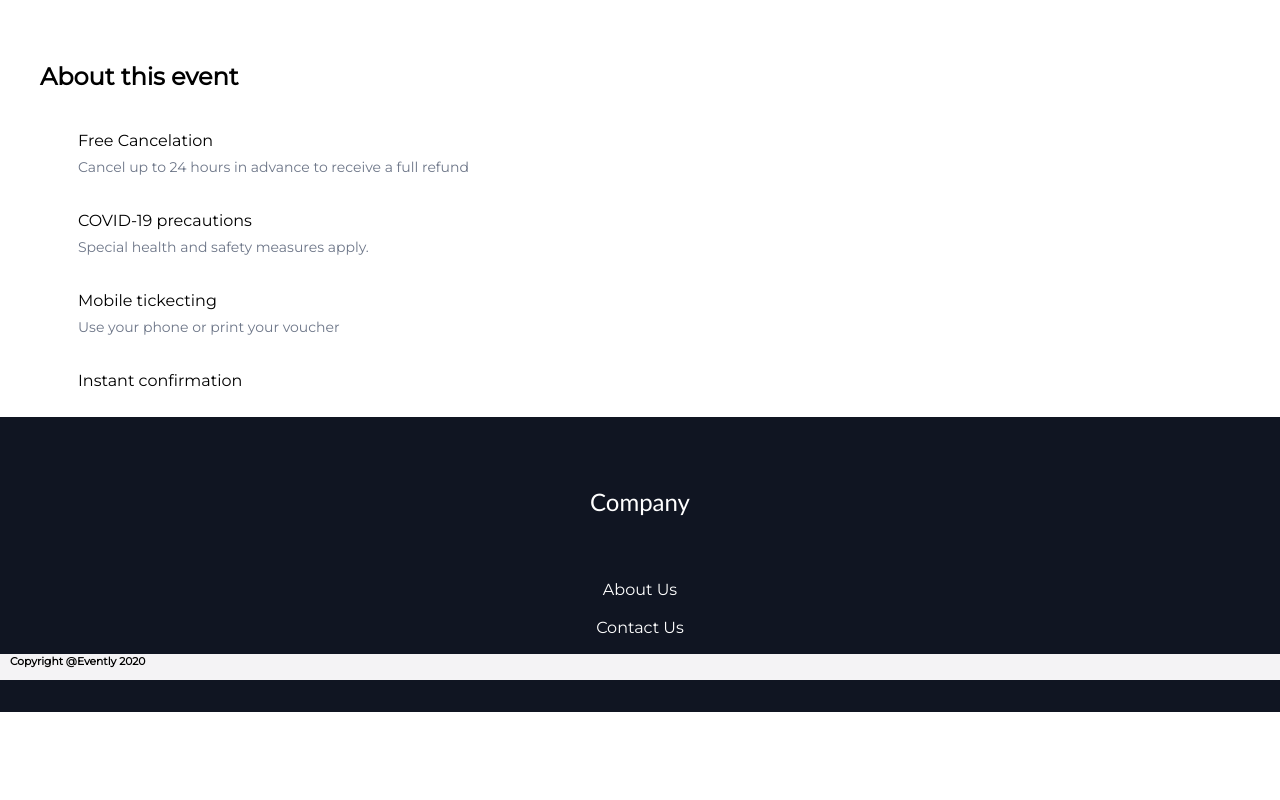
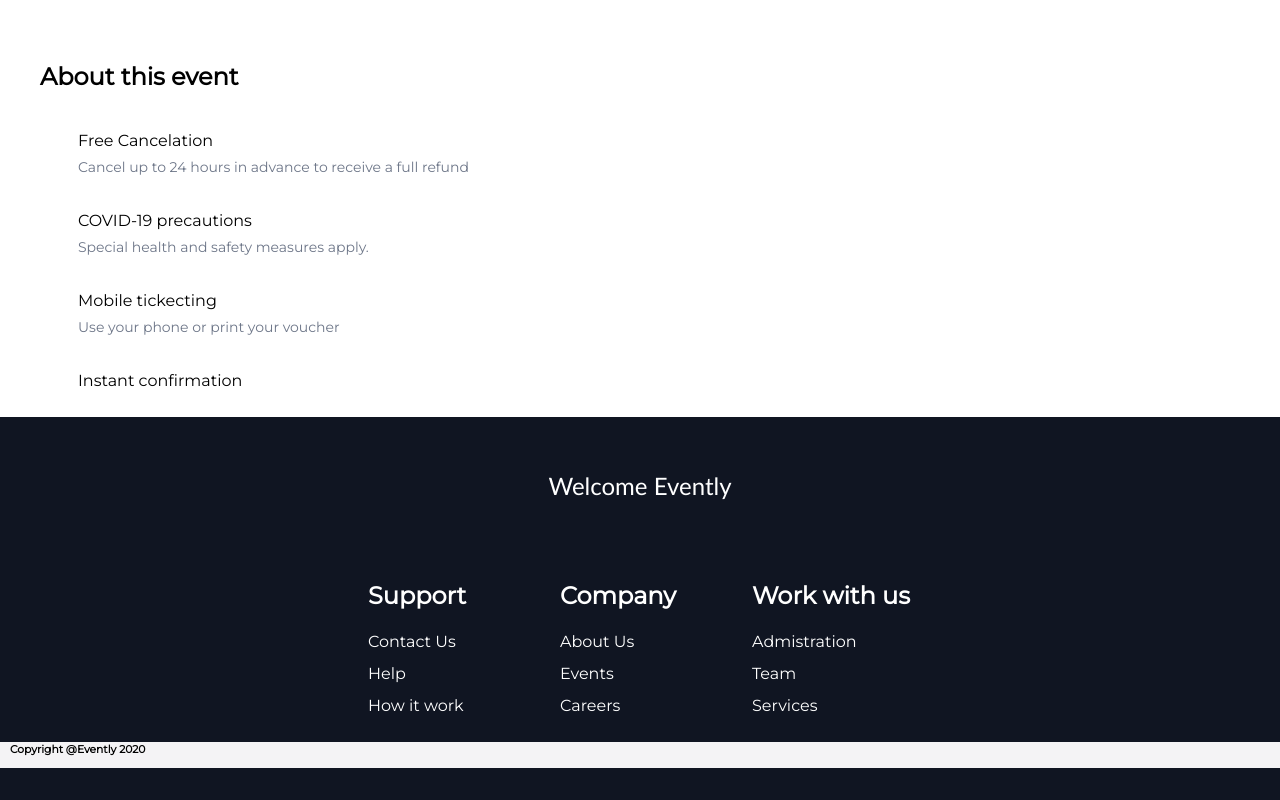
Before and after one commit to Renda02/event-app, a React (Create React App) app: page /events/1 in a window 1280 px wide. Shown: the part 757-1557 px from the top of the page. Before the commit the page ends 1469 px from the top, so only its background shows below. Built offline with nearby package versions, Linux system fonts and the light colour scheme.

Commit message:
styling-styling

```diff
--- a/src/components/About.jsx
+++ b/src/components/About.jsx
@@ -1,4 +1,5 @@
 import styled from "styled-components";
+import { Container } from "../globalStyles";
 
 function About() {
   return (
@@ -9,7 +10,7 @@ function About() {
         </IntroContainer>{" "}
       </Intro>
       <Section>
-        <Container>
+        <Wrapper>
           <Title>Changing your travels</Title>
           <Context>
             Lorem ipsum dolor sit amet consectetur adipisicing elit. Optio, odio
@@ -17,7 +18,7 @@ function About() {
             aliquid expedita quisquam dicta maiores a beatae earum eum harum
             rerum?
           </Context>
-        </Container>
+        </Wrapper>
       </Section>
     </Main>
   );
@@ -25,7 +26,7 @@ function About() {
 
 export default About;
 
-const Main = styled.div`
+const Main = styled(Container)`
   flex-grow: 1;
 `;
 
@@ -79,7 +80,7 @@ const Context = styled.p`
   align-items: center;
 `;
 
-const Container = styled.div`
+const Wrapper = styled.div`
   flex-direction: column;
   max-width: 688px;
   margin-left:0;
--- a/src/components/Body.jsx
+++ b/src/components/Body.jsx
@@ -49,4 +49,8 @@ const EventContainer = styled.div`
   flex-wrap: wrap;
   justify-content:center;
 
+  @media screen and (max-width:920px){
+    flex-direction:column;
+  }
+
 `;
--- a/src/components/Event.jsx
+++ b/src/components/Event.jsx
@@ -72,6 +72,10 @@ const EventWrapper = styled.div`
 
   &:hover{
     transform:scale(1.03)
+  }
+
+  @media screen and (max-width:920px){
+    width:100%;
   }
 `;
 
--- a/src/components/Footer.jsx
+++ b/src/components/Footer.jsx
@@ -5,11 +5,30 @@ function Footer() {
   return (
     <FooterContainer>
       <FooterContact>
-        <FooterSubHeading>Company</FooterSubHeading>
+        <FooterSubHeading>Welcome Evently</FooterSubHeading>
       </FooterContact>
-
-      <FooterText to="/about-us">About Us</FooterText>
-      <FooterText to="/contact">Contact Us</FooterText>
+      <FooterLinksContainer>
+        <FooterLinkWrap>
+          <FooterLinksItems>
+            <FooterTitle>Support</FooterTitle>
+            <FooterLink to="/contact">Contact Us</FooterLink>
+            <FooterLink to="/">Help</FooterLink>
+            <FooterLink to="/">How it work</FooterLink>
+          </FooterLinksItems>
+          <FooterLinksItems>
+            <FooterTitle>Company</FooterTitle>
+            <FooterLink to="/about-us">About Us</FooterLink>
+            <FooterLink to="/">Events</FooterLink>
+            <FooterLink to="/">Careers</FooterLink>
+          </FooterLinksItems>
+          <FooterLinksItems>
+            <FooterTitle>Work with us</FooterTitle>
+            <FooterLink to="/">Admistration</FooterLink>
+            <FooterLink to="/">Team</FooterLink>
+            <FooterLink to="/">Services</FooterLink>
+          </FooterLinksItems>
+        </FooterLinkWrap>
+      </FooterLinksContainer>
       <SubFooter>
         <Text> Copyright @Evently 2020 </Text>
       </SubFooter>
@@ -21,7 +40,7 @@ export default Footer;
 
 const FooterContainer = styled.div`
   background-color: #101522;
-  padding: 2.7rem 0 2rem 0;
+  padding: 1.7rem 0 2rem 0;
   display: flex;
   justify-content: center;
   flex-direction: column;
@@ -46,13 +65,6 @@ const FooterSubHeading = styled.p`
   font-size: 1.5rem;
 `;
 
-const FooterText = styled(Link)`
-  margin-bottom: 14px;
-  font-size: 1rem;
-  color: #fff;
-  text-decoration: none;
-`;
-
 const SubFooter = styled.div`
   display: flex;
   justify-content: flex-start;
@@ -68,3 +80,54 @@ const Text = styled.h6`
   color: #000;
   margin-left: 0 auto;
 `;
+
+const FooterLinksContainer = styled.div`
+  width: 100%;
+  max-width: 1000px;
+  display: flex;
+  justify-content: center;
+
+  @media screen and (max-width: 820px) {
+    padding-top: 32px;
+  }
+`;
+
+const FooterLinkWrap = styled.div`
+  display: flex;
+
+  @media screen and (max-width: 820px) {
+    flex-direction: column;
+  }
+`;
+
+const FooterLinksItems = styled.div`
+  display: flex;
+  flex-direction: column;
+  align-items: flex-start;
+  margin: 16px;
+  text-align: left;
+  width: 160px;
+  box-sizing: border-box;
+  color: #ffff;
+
+  @media screen and (max-width: 420px) {
+    margin: 0;
+    padding: 10px;
+    width: 100%;
+  }
+`;
+
+const FooterTitle = styled.h2`
+  margin-bottom: 16px;
+`;
+
+const FooterLink = styled(Link)`
+  color: #fff;
+  text-decoration: none;
+  margin-bottom: 0.5rem;
+
+  &:hover {
+    color: #645bee;
+    transition: 0.3s ease-out;
+  }
+`;
--- a/src/components/Home.jsx
+++ b/src/components/Home.jsx
@@ -94,6 +94,11 @@ const Wrapper = styled(Container)`
 
   justify-content: space-between;
   margin: 0 auto;
+
+  @media screen and (max-width:920px){
+    flex-direction:column;
+
+  }
 `;
 
 const Intro = styled.div`
@@ -121,6 +126,10 @@ const Image = styled.img`
   width: 45%;
   border-radius: 5px;
   padding: 1em 0;
+
+  @media screen and (max-width:920px){
+    display:none;
+  }
 `;
 
 const HeaderSearch = styled.div`
--- a/src/data/events.json
+++ b/src/data/events.json
@@ -9,15 +9,7 @@
     "endTime":"18:00",
     "image":"https://cdn.getyourguide.com/img/tour/5da3a3a9d7294.jpeg/68.jpg"
   },
-  {
-    "title": "Tech-fair Meetup",
-    "id":"2",
-     "location":"Seville,Spain",
-     "price":"10 ",
-    "date":"1/02/2021",
-    "time":"10h00-14h00",
-    "image":"https://cdn.getyourguide.com/img/tour/5474be78c112b.jpeg/68.jpg"
-  },
+
 
   {
     "title": "City Trabi Tour",
```
